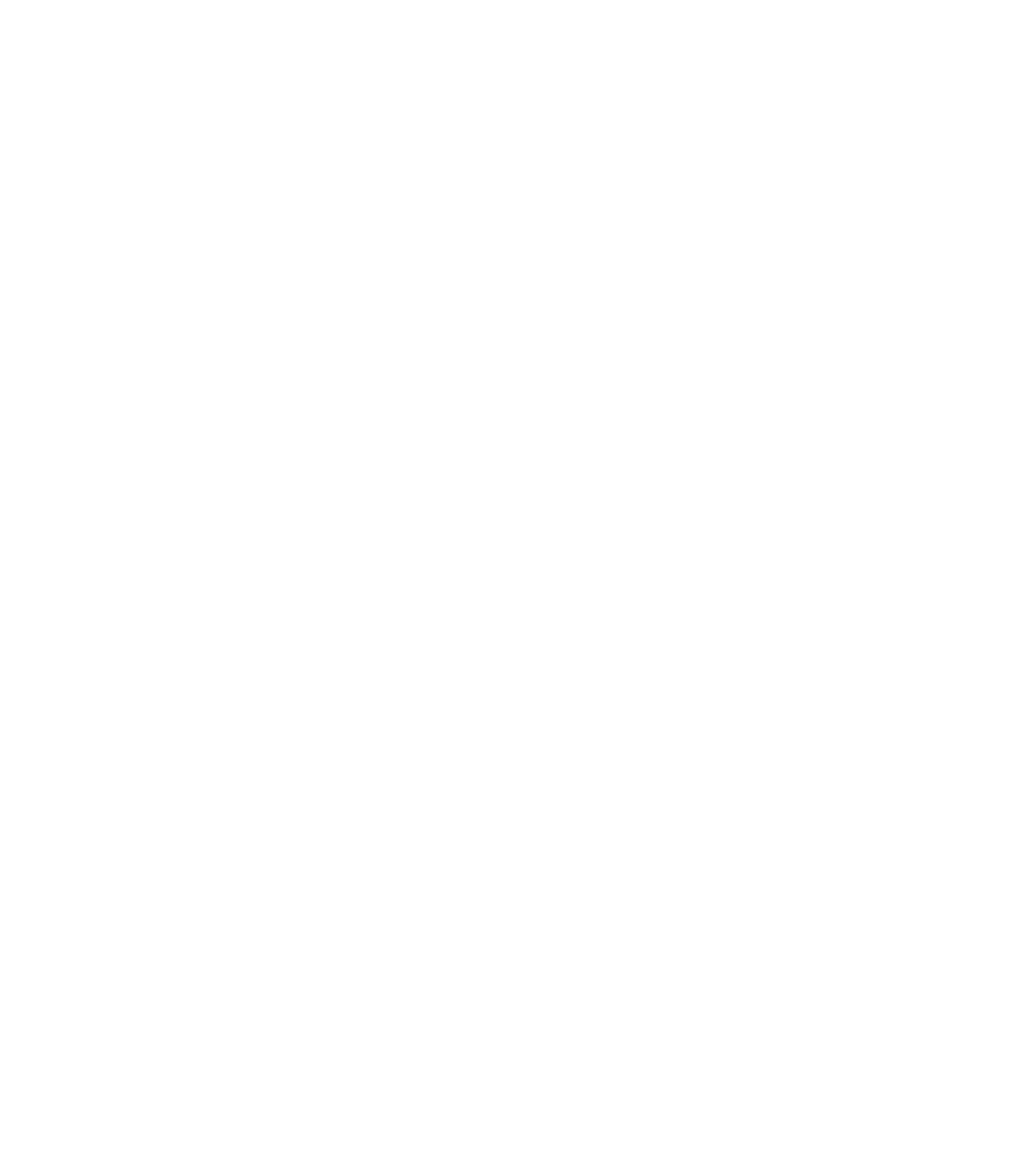
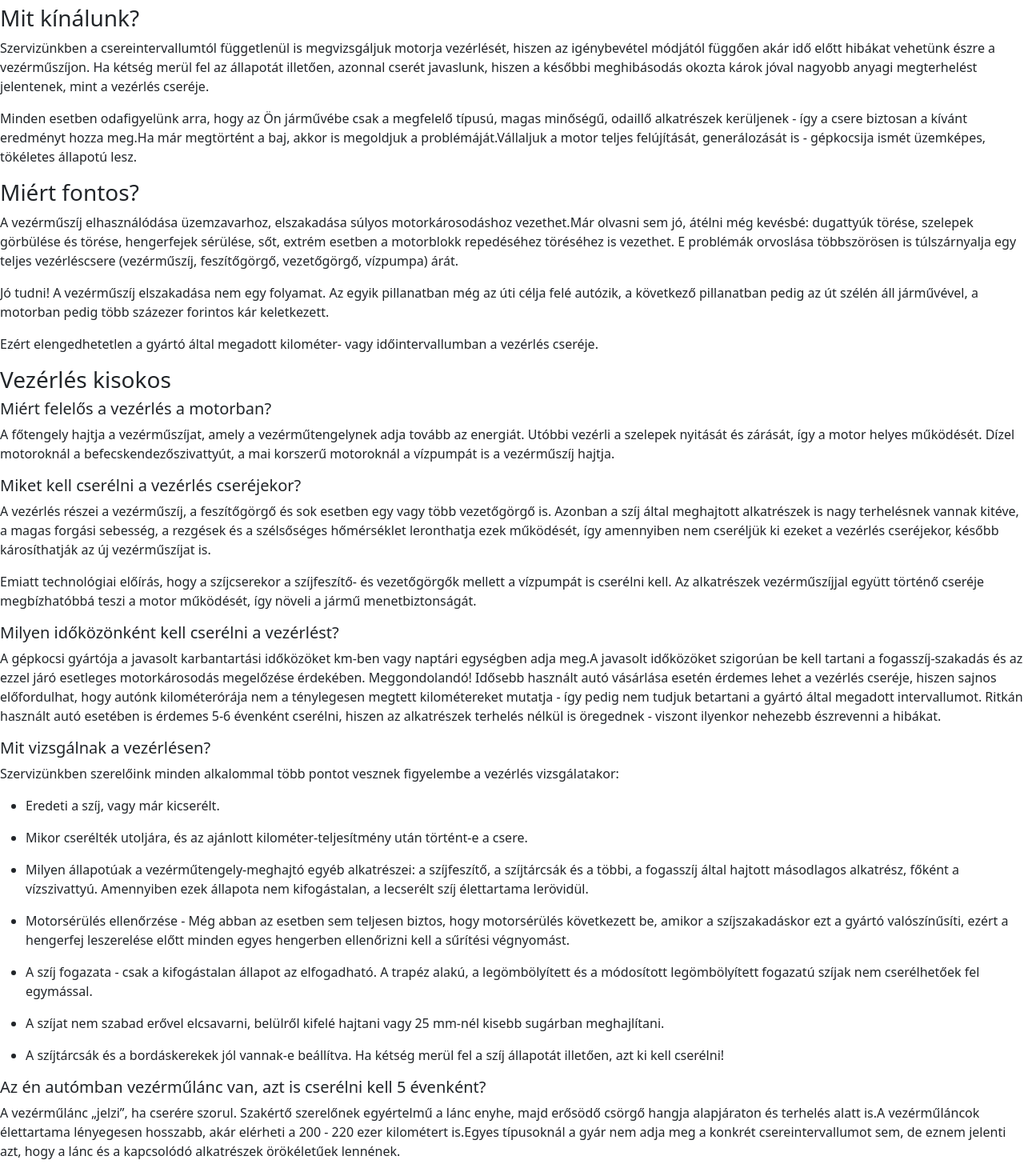
Before and after one commit to Holylogus/mypage, a React (Create React App) app: page /MotorGeneral in a window 1280 px wide. Before the commit this address had no page. Shown: the part 1320-2790 px from the top of the page at 80% size. Before the commit the page ends 800 px from the top, so only its background shows below. Built offline with nearby package versions, Linux system fonts and the light colour scheme.

Commit message:
MotorGeneral page develop end

```diff
--- a/src/App.js
+++ b/src/App.js
@@ -5,6 +5,7 @@
 import HomePage from './pages/HomePage';
 import Login from './pages/Login';
 import AutoService from './pages/AutoService';
+import MotorGeneral from './pages/MotorGeneral';
 
 function App() {
   return (
@@ -14,6 +15,7 @@
         <Route index element={<HomePage/>}/>
         <Route path='/login' element={<Login/>}/>
         <Route path='/autoservice' element={<AutoService/>}/>
+        <Route path='/MotorGeneral' element={<MotorGeneral/>}/>
       </Route>
     </Routes>
 
--- /dev/null
+++ b/src/components/GeneralContent.js
@@ -0,0 +1,204 @@
+import "../styles/ContentSection.css";
+
+export default function GeneralContent() {
+  return (
+    <div id="ContentSection">
+      <h2>Vezérlés, Motorfelújítás, Generálozás</h2>
+      <p>
+        A vezérlés része a<span>vezérműszíj vagy lánc</span>, amelynek
+        <span>
+          meghibásodása/elszakadása a motor súlyos károsodását eredményezi.
+        </span>
+        A gyártó által meghatározott időközönként elengedhetetlen a cseréjük.
+      </p>
+      <p>
+        Haladéktalanul keresse fel szervizünket, ha az alábbi jeleket észleli
+        gépjárműve vezérműszíján:
+      </p>
+      <ul>
+        <li>
+          <p>Olaj, vagy más szennyeződés került a szíjra,</p>
+        </li>
+        <li>
+          <p>Repedések láthatóak a szíj fogárkaiban,</p>
+        </li>
+        <li>
+          <p>Fogak sérültek, deformáltak,</p>
+        </li>
+        <li>
+          <p>Szíj hátoldaldalán repedések, karcolások láthatóak,</p>
+        </li>
+        <li>
+          <p>Szíj széle sérült, deformált.</p>
+        </li>
+      </ul>
+      <h3>Mit kínálunk?</h3>
+      <p>
+        Szervizünkben a csereintervallumtól függetlenül is megvizsgáljuk motorja
+        vezérlését, hiszen az igénybevétel módjától függően akár idő előtt
+        hibákat vehetünk észre a vezérműszíjon. Ha kétség merül fel az állapotát
+        illetően, azonnal cserét javaslunk, hiszen a későbbi meghibásodás okozta
+        károk jóval nagyobb anyagi megterhelést jelentenek, mint a vezérlés
+        cseréje.
+      </p>
+      <p>
+        Minden esetben odafigyelünk arra, hogy az Ön járművébe csak a megfelelő
+        típusú, magas minőségű, odaillő alkatrészek kerüljenek - így a csere
+        biztosan a kívánt eredményt hozza meg.
+        <span>Ha már megtörtént a baj, akkor is megoldjuk a problémáját.</span>
+        Vállaljuk a motor teljes felújítását, generálozását is - gépkocsija
+        ismét üzemképes, tökéletes állapotú lesz.
+      </p>
+      <h3>Miért fontos?</h3>
+      <p>
+        <span>
+          A vezérműszíj elhasználódása üzemzavarhoz, elszakadása súlyos
+          motorkárosodáshoz vezethet.
+        </span>
+        Már olvasni sem jó, átélni még kevésbé: dugattyúk törése, szelepek
+        görbülése és törése, hengerfejek sérülése, sőt, extrém esetben a
+        motorblokk repedéséhez töréséhez is vezethet. E problémák orvoslása
+        többszörösen is túlszárnyalja egy teljes vezérléscsere (vezérműszíj,
+        feszítőgörgő, vezetőgörgő, vízpumpa) árát.
+      </p>
+      <p>
+        <span> Jó tudni!</span> A vezérműszíj elszakadása nem egy folyamat. Az
+        egyik pillanatban még az úti célja felé autózik, a következő pillanatban
+        pedig az út szélén áll járművével, a motorban pedig több százezer
+        forintos kár keletkezett.
+      </p>
+      <p>
+        Ezért elengedhetetlen a gyártó által megadott kilométer- vagy
+        időintervallumban a vezérlés cseréje.
+      </p>
+      <h3>Vezérlés kisokos</h3>
+      <h5>Miért felelős a vezérlés a motorban?</h5>
+      <p>
+        A főtengely hajtja a vezérműszíjat, amely a vezérműtengelynek adja
+        tovább az energiát. Utóbbi vezérli a szelepek nyitását és zárását, így a
+        motor helyes működését. Dízel motoroknál a befecskendezőszivattyút, a
+        mai korszerű motoroknál a vízpumpát is a vezérműszíj hajtja.
+      </p>
+      <h5>Miket kell cserélni a vezérlés cseréjekor?</h5>
+      <p>
+        A vezérlés részei a vezérműszíj, a feszítőgörgő és sok esetben egy vagy
+        több vezetőgörgő is. Azonban a szíj által meghajtott alkatrészek is nagy
+        terhelésnek vannak kitéve, a magas forgási sebesség, a rezgések és a
+        szélsőséges hőmérséklet leronthatja ezek működését, így amennyiben nem
+        cseréljük ki ezeket a vezérlés cseréjekor, később károsíthatják az új
+        vezérműszíjat is.
+      </p>
+      <p>
+        Emiatt technológiai előírás, hogy a szíjcserekor a szíjfeszítő- és
+        vezetőgörgők mellett a vízpumpát is cserélni kell. Az alkatrészek
+        vezérműszíjjal együtt történő cseréje megbízhatóbbá teszi a motor
+        működését, így növeli a jármű menetbiztonságát.
+      </p>
+      <h5>Milyen időközönként kell cserélni a vezérlést?</h5>
+      <p>
+        <span>
+          A gépkocsi gyártója a javasolt karbantartási időközöket km-ben vagy
+          naptári egységben adja meg.
+        </span>
+        A javasolt időközöket szigorúan be kell tartani a fogasszíj-szakadás és
+        az ezzel járó esetleges motorkárosodás megelőzése érdekében.
+        <span> Meggondolandó! </span>Idősebb használt autó vásárlása esetén
+        érdemes lehet a vezérlés cseréje, hiszen sajnos előfordulhat, hogy
+        autónk kilométerórája nem a ténylegesen megtett kilométereket mutatja -
+        így pedig nem tudjuk betartani a gyártó által megadott intervallumot.
+        Ritkán használt autó esetében is érdemes 5-6 évenként cserélni, hiszen
+        az alkatrészek terhelés nélkül is öregednek - viszont ilyenkor nehezebb
+        észrevenni a hibákat.
+      </p>
+      <h5>Mit vizsgálnak a vezérlésen?</h5>
+      <p>
+        Szervizünkben szerelőink minden alkalommal több pontot vesznek
+        figyelembe a vezérlés vizsgálatakor:
+      </p>
+      <ul>
+        <li>
+          <p>Eredeti a szíj, vagy már kicserélt.</p>
+        </li>
+        <li>
+          <p>
+            Mikor cserélték utoljára, és az ajánlott kilométer-teljesítmény után
+            történt-e a csere.
+          </p>
+        </li>
+        <li>
+          <p>
+            Milyen állapotúak a vezérműtengely-meghajtó egyéb alkatrészei: a
+            szíjfeszítő, a szíjtárcsák és a többi, a fogasszíj által hajtott
+            másodlagos alkatrész, főként a vízszivattyú. Amennyiben ezek
+            állapota nem kifogástalan, a lecserélt szíj élettartama lerövidül.
+          </p>
+        </li>
+        <li>
+          <p>
+            Motorsérülés ellenőrzése - Még abban az esetben sem teljesen biztos,
+            hogy motorsérülés következett be, amikor a szíjszakadáskor ezt a
+            gyártó valószínűsíti, ezért a hengerfej leszerelése előtt minden
+            egyes hengerben ellenőrizni kell a sűrítési végnyomást.
+          </p>
+        </li>
+        <li>
+          <p>
+            A szíj fogazata - csak a kifogástalan állapot az elfogadható. A
+            trapéz alakú, a legömbölyített és a módosított legömbölyített
+            fogazatú szíjak nem cserélhetőek fel egymással.
+          </p>
+        </li>
+        <li>
+          <p>
+            A szíjat nem szabad erővel elcsavarni, belülről kifelé hajtani vagy
+            25 mm-nél kisebb sugárban meghajlítani.
+          </p>
+        </li>
+        <li>
+          <p>
+            A szíjtárcsák és a bordáskerekek jól vannak-e beállítva. Ha kétség
+            merül fel a szíj állapotát illetően, azt ki kell cserélni!
+          </p>
+        </li>
+      </ul>
+      <h5>Az én autómban vezérműlánc van, azt is cserélni kell 5 évenként?</h5>
+      <p>
+        A vezérműlánc „jelzi”, ha cserére szorul. Szakértő szerelőnek egyértelmű
+        a lánc enyhe, majd erősödő csörgő hangja alapjáraton és terhelés alatt
+        is.
+        <span>
+          A vezérműláncok élettartama lényegesen hosszabb, akár elérheti a 200 -
+          220 ezer kilométert is.
+        </span>
+        Egyes típusoknál a gyár nem adja meg a konkrét csereintervallumot sem,
+        de ez
+        <span>
+          nem jelenti azt, hogy a lánc és a kapcsolódó alkatrészek örökéletűek
+          lennének.
+        </span>
+      </p>
+      <h3>Motor felújítás</h3>
+      <p>
+        Ha a motor állapota már menthetetlen, úgy szükséges a blokk és a
+        részegységek részleges vagy teljes felújítása. Mivel a motor egy zárt
+        rendszer,
+        <span>
+          az alkatrészek állapotát kívülről megállapítani nem lehetséges.
+        </span>
+        Az, hogy milyen súlyos beavatkozást igényel egy ilyen javítás, csak
+        <span>a motor szétszedését követően</span>
+        lehet megmondani.
+        <span>Pontos árat csak azt követően tudunk kalkulálni </span>, amikor a
+        gépműhely már elvégezte a blokk felső, és szükség estén az alsó részének
+        a vizsgálatát. Célunk minden esetben a
+        <span>gyári minőség visszaállítása.</span>
+        Egy ilyen komoly beavatkozást csak a megfelelő hozzáértésű és
+        felszereltségű szervizre lehet bízni. A javítás általában 1-2 hetet
+        szokott igénybe venni. Természetesen,
+        <span>mint minden munkánkra, erre is teljes jótállást vállalunk.</span>
+        Ha már megtörtént a baj, keressen minket bizalommal és megoldjuk a
+        problémáját!
+      </p>
+    </div>
+  );
+}
--- a/src/components/Navigation.js
+++ b/src/components/Navigation.js
@@ -17,7 +17,9 @@
             <NavDropdown.Item eventKey="4.1" onClick={()=>{
                 navigate("/autoservice")
             }}>Autó Szervíz</NavDropdown.Item>
-            <NavDropdown.Item eventKey="4.2">Motorgenerál</NavDropdown.Item>
+            <NavDropdown.Item eventKey="4.2" onClick={()=>{
+                navigate("/MotorGeneral")
+            }}>Motorgenerál</NavDropdown.Item>
             <NavDropdown.Item eventKey="4.3">Diagnosztika</NavDropdown.Item>
             <NavDropdown.Item eventKey="4.4">Karbantartás</NavDropdown.Item>
            </NavDropdown>
--- a/src/components/ContentSection.js
+++ b/src/components/ServiceContent.js
@@ -1,7 +1,7 @@
 import "../styles/ContentSection.css";
 
 
-export default function ContentSection() {
+export default function ServiceContent() {
     return(
        <div id='ContentSection'>
             <h2>Fékszervíz</h2>
--- a/src/pages/AutoService.js
+++ b/src/pages/MotorGeneral.js
@@ -1,14 +1,14 @@
 import CarouselContainer from "../components/CarouselContainer";
-import ContentSection from "../components/ContentSection";
-import ContractSection from "../components/ContactSection";
+import GeneralContent from "../components/GeneralContent";
+import ContactSection from "../components/ContactSection";
 import FooterSection from "../components/FooterSection";
 
-export default function AutoService() {
+export default function MotorGeneral() {
     return(
         <>
         <CarouselContainer/>
-        <ContentSection/>
-        <ContractSection/>
+        <GeneralContent/>
+        <ContactSection/>
         <FooterSection/>
         </>
     )
--- a/src/styles/ContentSection.css
+++ b/src/styles/ContentSection.css
@@ -8,12 +8,23 @@
         background-color: #16588E;
         padding: 1rem;
 
-        h2{
+        h2, h3, h5{
             color: #E7222E;
             font-size: large;
         }
         p{
             font-size: small;
+            color: white;
+        }
+        span{
+            font-weight: bold;
+            color: #e7222e;
+            padding-left: 3px;
+            padding-right: 3px;
+        }
+        ul{
+            list-style: disc;
+            color: #e7222e;
         }
     }
 }
```
